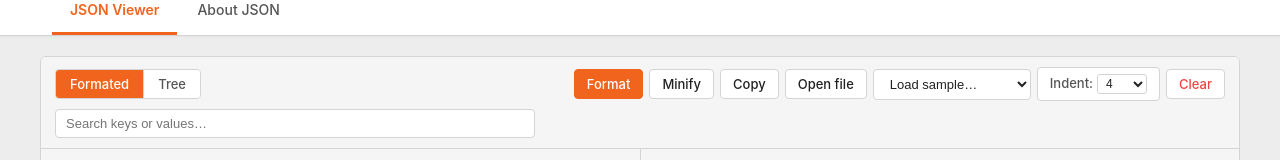
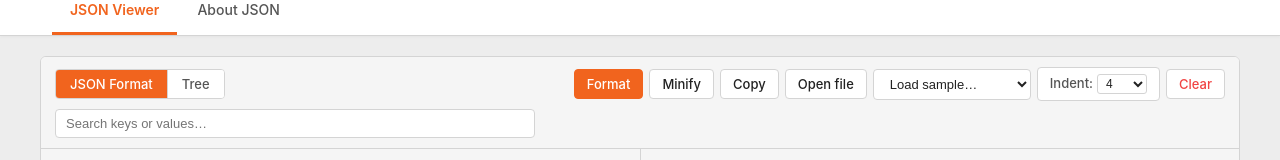
Before and after one commit to Sidhu4531/jsononlineviewer, a React (Vite) app: page / in a window 1280 px wide. Shown: the part 133-293 px from the top of the page. Built offline with nearby package versions, Linux system fonts and the light colour scheme.

Commit message:
Update ViewerTab.jsx

```diff
--- a/src/components/ViewerTab.jsx
+++ b/src/components/ViewerTab.jsx
@@ -95,7 +95,7 @@ export default function ViewerTab() {
               className={'viewer-tab' + (view === 'text' ? ' active' : '')}
               onClick={() => setView('text')}
               aria-selected={view === 'text'}
-            >Formated</button>
+            >JSON Format</button>
             <button
               role="tab"
               className={'viewer-tab' + (view === 'tree' ? ' active' : '')}
```
